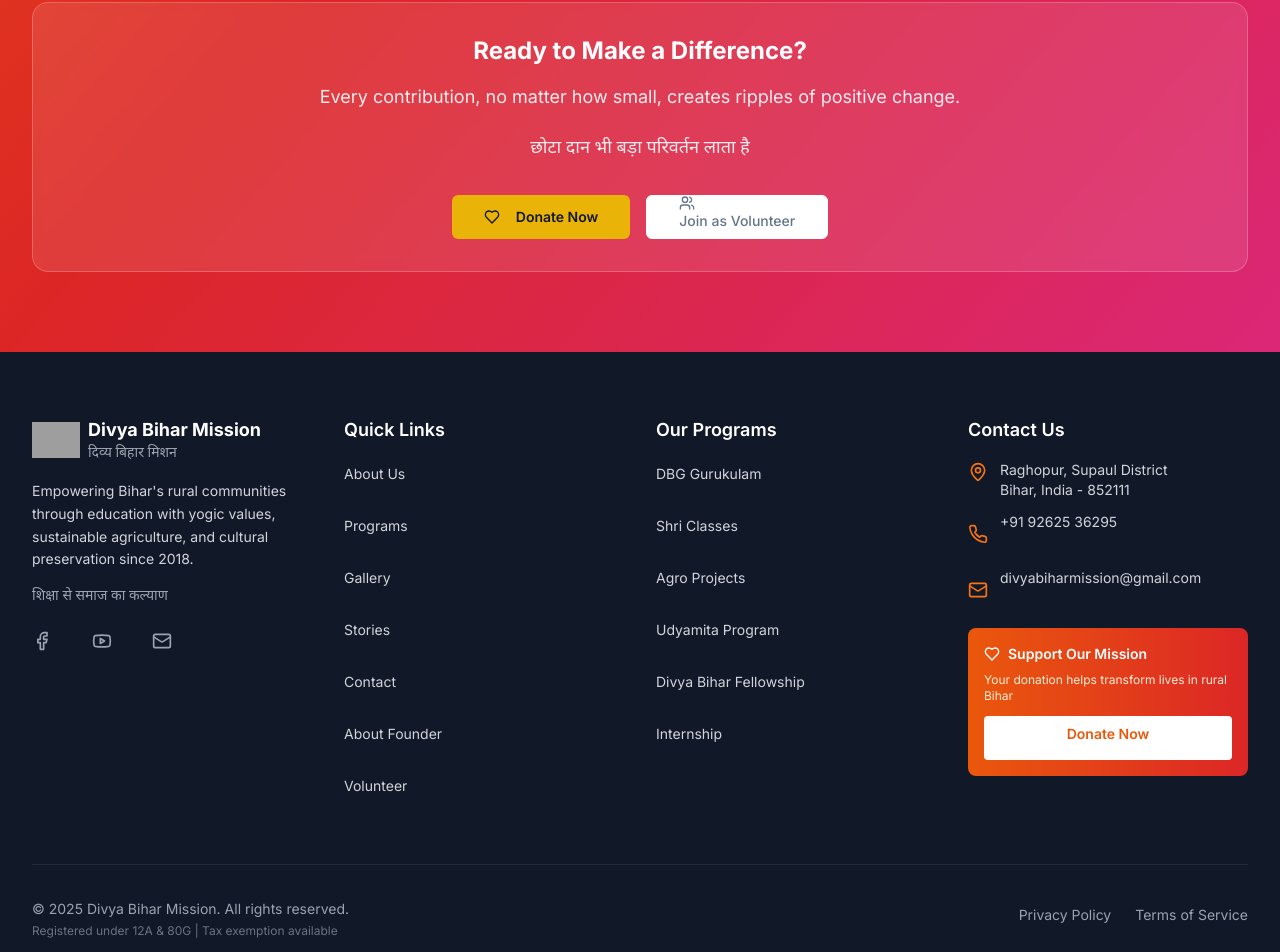
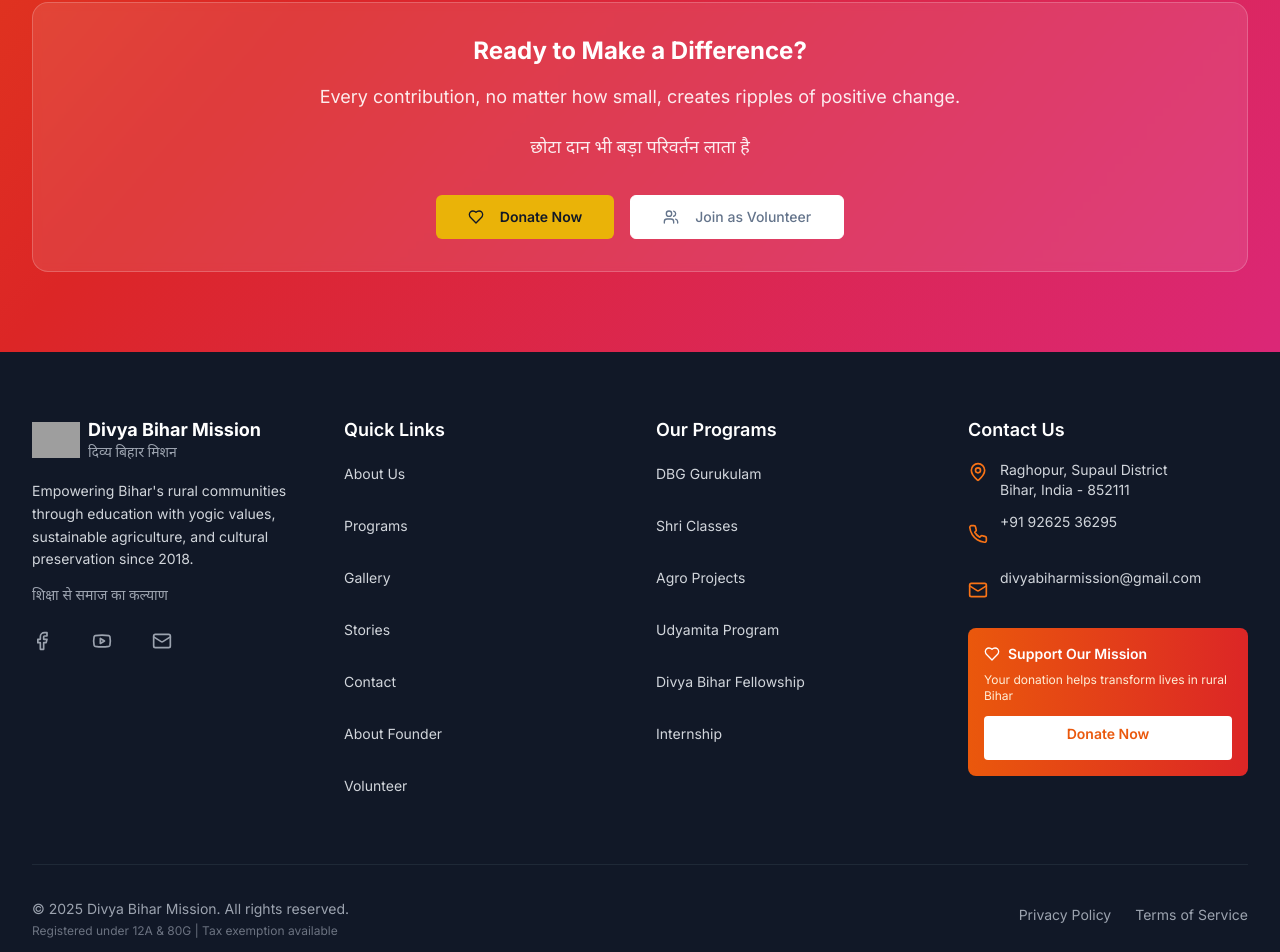
Before and after one commit to rksiitd1/gurukulam-v6, a Next.js app: page / in a window 1280 px wide. Shown: the part 7177-8129 px from the top of the page. Built offline with nearby package versions, Linux system fonts and the light colour scheme; grey boxes are pictures that could not be loaded.

Commit message:
improve add link to Join as volunteer button on call to action component

```diff
--- a/components/call-to-action.tsx
+++ b/components/call-to-action.tsx
@@ -153,7 +153,7 @@ export function CallToAction() {
                   Donate Now
                 </Link>
               </Button>
-              <Button size="lg" variant="outline" className="border-white hover:bg-white/10 text-slate-500">
+              <Button size="lg" variant="outline" className="border-white hover:bg-white/10 text-slate-500" asChild>
                 <Link href="/volunteer">
                   <Users className="w-5 h-5 mr-2" />
                   Join as Volunteer
```
